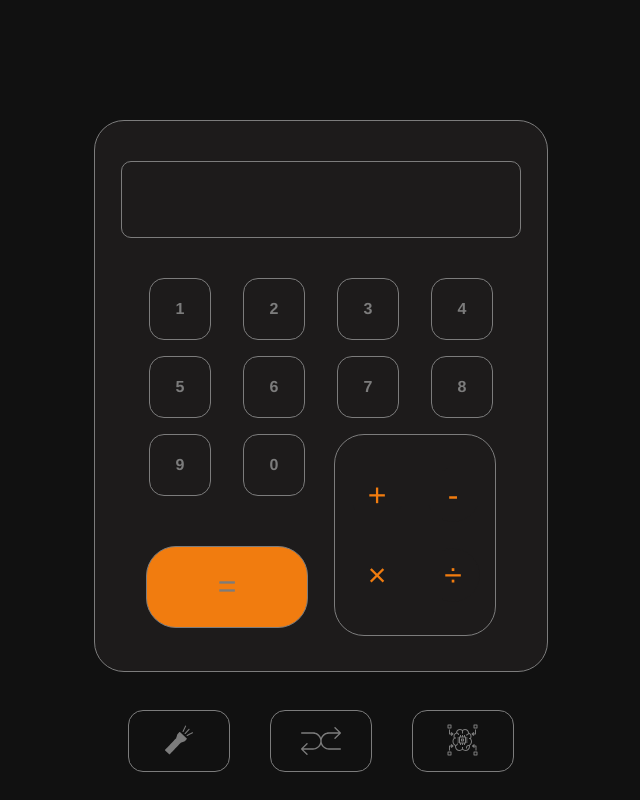
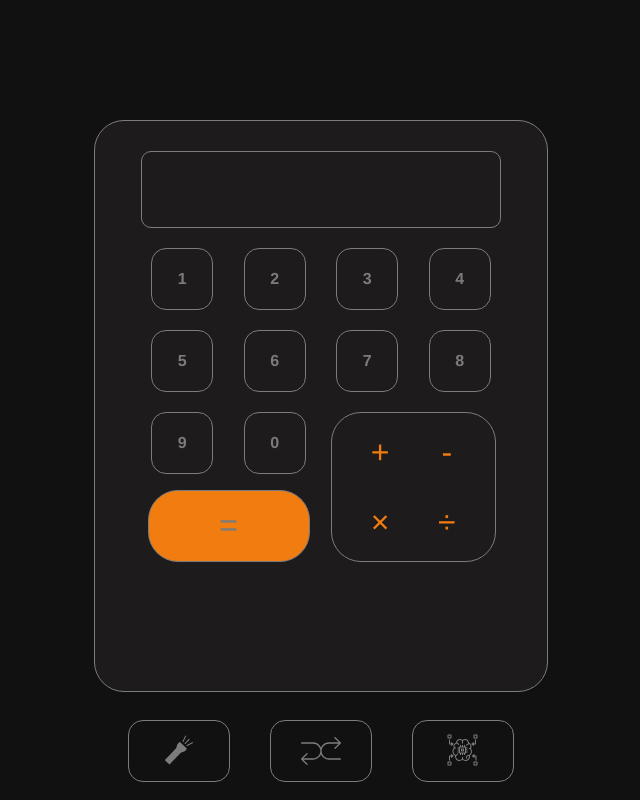
Before and after one commit to Azteriisk/VeryFunctionalCalculator, a plain HTML site: page index.html in a window 1280 px wide. Shown: the whole page, without its empty margins (319-959 px from the left). Drawn offline with Linux system fonts and the light colour scheme; a web font is replaced by a local one.

Commit message:
just fixing some css grid stuff bc css

```diff
--- a/styles.css
+++ b/styles.css
@@ -98,14 +98,14 @@ body.dark-mode-active * {
 }
 
 .calc_body {
-    margin-top: 5vh;
+    margin: 1vh 5vh;
     aspect-ratio: 2 / 3;
     min-height: 60vh;
     min-width: 400px;
     max-width: 400px;
     border: 1px solid var(--border-color);
     border-radius: 30px;
-    padding: 0px 2vw;
+    padding: 10px 2vw;
     transition: border 300ms, transform 0.5s ease; /* Added transform transition */
     margin-left: 1vw;
     margin-right: 1vw;
@@ -124,6 +124,7 @@ body.dark-mode-active * {
     display: flex;
     justify-content: flex-end;
     align-items: center;
+    margin: 20px 20px 20px 20px;
 }
 
 .calc_screen:hover {
@@ -143,11 +144,11 @@ body.dark-mode-active * {
 
 .calc_buttons {
     display: grid;
-    height: 65%;
-    grid-template-rows: 1fr 1fr 1fr 1fr 1fr;
+    height:0;
+    grid-template-rows: 1fr 1fr 1fr 1fr;
     grid-template-columns: 1fr 1fr 1fr 1fr;
     justify-items: center;
-    gap: 2vh;
+    gap: 20px 10px;
     user-select: none;
     margin: 0px 20px;
 }
@@ -176,15 +177,15 @@ body.dark-mode-active * {
 .operations_container {
     display: flex;
     flex-wrap: wrap;
-    justify-content: space-between; /* Distribute buttons evenly */
+    justify-content: center; /* Distribute buttons evenly */
     align-items: center;
     grid-column: span 2;
     grid-row: span 2;
     border: 1px solid var(--border-color);
     border-radius: 30px;
     transition: border 300ms;
-    padding: 20px 10px;
-    min-height: 160px;
+    min-height: 140px;
+    padding: .5vh 0;
     margin: 15px 5px 0px;
     transform: translate(0, -15px);
 }
@@ -200,8 +201,9 @@ body.dark-mode-active * {
     align-items: center;
     justify-content: center;
     color: var(--bg-color2);
-    margin: 5px;
+    margin: 1vh .5vw;
     font-size: xx-large;
+    gap: 0;
 }
 
 .button_small:hover {
@@ -223,8 +225,8 @@ body.dark-mode-active * {
     width: 160px;
     color: var(--border-color);
     cursor: grab;
-    height: 80px;
-    transform: translate(0, -5px);
+    height: 70px;
+    transform: translate(0, -15px);
     background-color: var(--bg-color2);
 }
 
```
